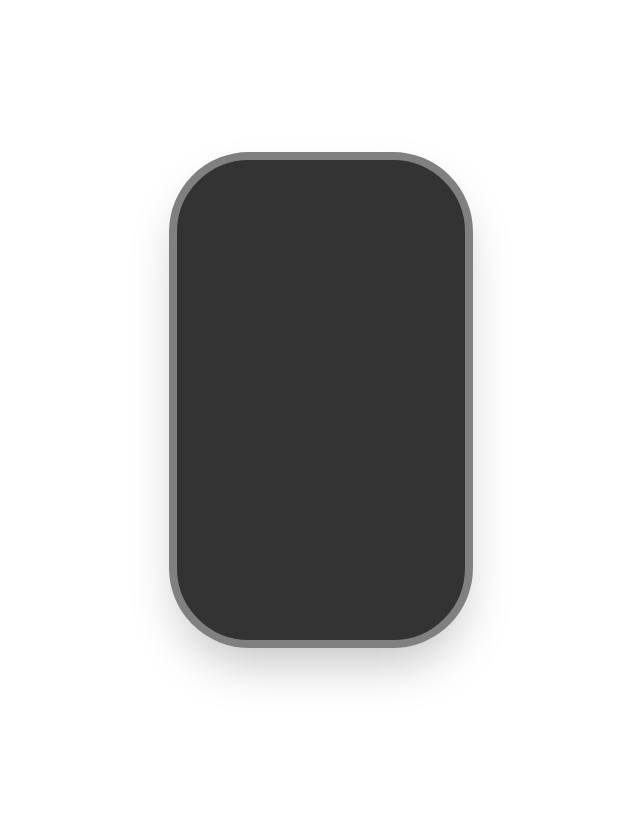
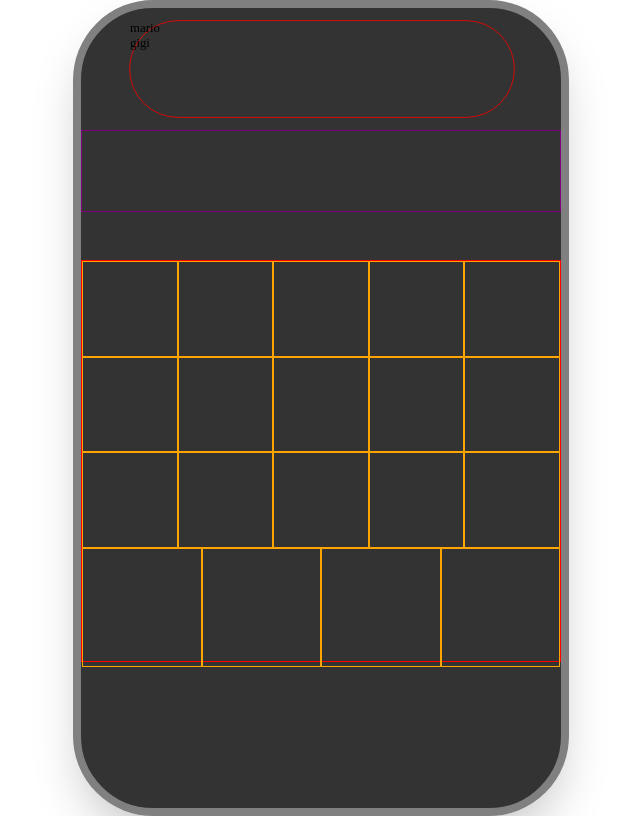
Before and after one commit to BiBCast/calculator-react, a React (Vite) app: page / in a window 1280 px wide. Shown: the whole page, without its empty margins (319-959 px from the left). Built offline with nearby package versions, Linux system fonts and the light colour scheme.

Commit message:
general layout

```diff
--- a/src/App.tsx
+++ b/src/App.tsx
@@ -1,8 +1,15 @@
+import { Display } from "./components/Display";
+import { KeyPad } from "./components/Keypad";
+import { Navigation } from "./components/Navigation";
 import "./index.css";
 function App() {
   return (
     <div className="container">
-      <div className="container__cellphone"></div>
+      <div className="container__cellphone">
+        <Navigation options={["mario", "gigi"]} />
+        <Display />
+        <KeyPad />
+      </div>
     </div>
   );
 }
--- /dev/null
+++ b/src/components/Display.tsx
@@ -0,0 +1,7 @@
+export function Display() {
+  return (
+    <>
+      <div className="cellphone__display"></div>
+    </>
+  );
+}
--- /dev/null
+++ b/src/components/Keypad.tsx
@@ -0,0 +1,27 @@
+export function KeyPad() {
+  return (
+    <>
+      <div className="cellphone__keypad">
+        <div className="keypad__button"></div>
+        <div className="keypad__button"></div>
+        <div className="keypad__button"></div>
+        <div className="keypad__button"></div>
+        <div className="keypad__button"></div>
+        <div className="keypad__button"></div>
+        <div className="keypad__button"></div>
+        <div className="keypad__button"></div>
+        <div className="keypad__button"></div>
+        <div className="keypad__button"></div>
+        <div className="keypad__button"></div>
+        <div className="keypad__button"></div>
+        <div className="keypad__button"></div>
+        <div className="keypad__button"></div>
+        <div className="keypad__button"></div>
+        <div className="keypad__button"></div>
+        <div className="keypad__button"></div>
+        <div className="keypad__button"></div>
+        <div className="keypad__button"></div>
+      </div>
+    </>
+  );
+}
--- /dev/null
+++ b/src/components/Navigation.tsx
@@ -0,0 +1,17 @@
+type Props = {
+  options: string[];
+  selectedIndex: number;
+  onclick: () => void;
+};
+
+export function Navigation({ options, selectedIndex, onclick }: Props) {
+  return (
+    <>
+      <div className="cellphone__navigation">
+        {options.map((opt) => {
+          return <div className="navigation__element"> {opt}</div>;
+        })}
+      </div>
+    </>
+  );
+}
--- a/src/index.css
+++ b/src/index.css
@@ -6,10 +6,6 @@
 html,
 body {
   box-sizing: border-box;
-  width: 100%;
-}
-#root {
-  width: 100%;
 }
 .container {
   display: flex;
@@ -18,10 +14,44 @@ body {
   min-height: 100vh;
 }
 .container__cellphone {
-  width: 18rem;
-  height: 30rem;
+  --width: 30rem;
+
+  width: var(--width);
+  aspect-ratio: 18 / 30;
   background: rgb(0, 0, 0, 0.8);
   box-shadow: 0 25px 50px -12px rgb(0 0 0 / 0.25);
   border-radius: 5rem;
   border: 8px solid gray;
 }
+
+.cellphone__navigation {
+  border: 1px solid red;
+  height: 15%;
+  width: 100%;
+  transform: scale(0.8);
+  border-radius: 5rem;
+}
+.navigation__element {
+}
+
+.cellphone__keypad {
+  border: 1px solid red;
+  display: flex;
+  flex-wrap: wrap;
+  height: 50%;
+  justify-content: center;
+  align-items: center;
+  flex-direction: row;
+}
+.cellphone__display {
+  border: 1px solid purple;
+  height: 10%;
+  margin-bottom: 10%;
+}
+
+.keypad__button {
+  flex-grow: 1;
+  aspect-ratio: 1 / 1;
+  width: calc(var(--width) / 6);
+  border: 1px solid orange;
+}
```
